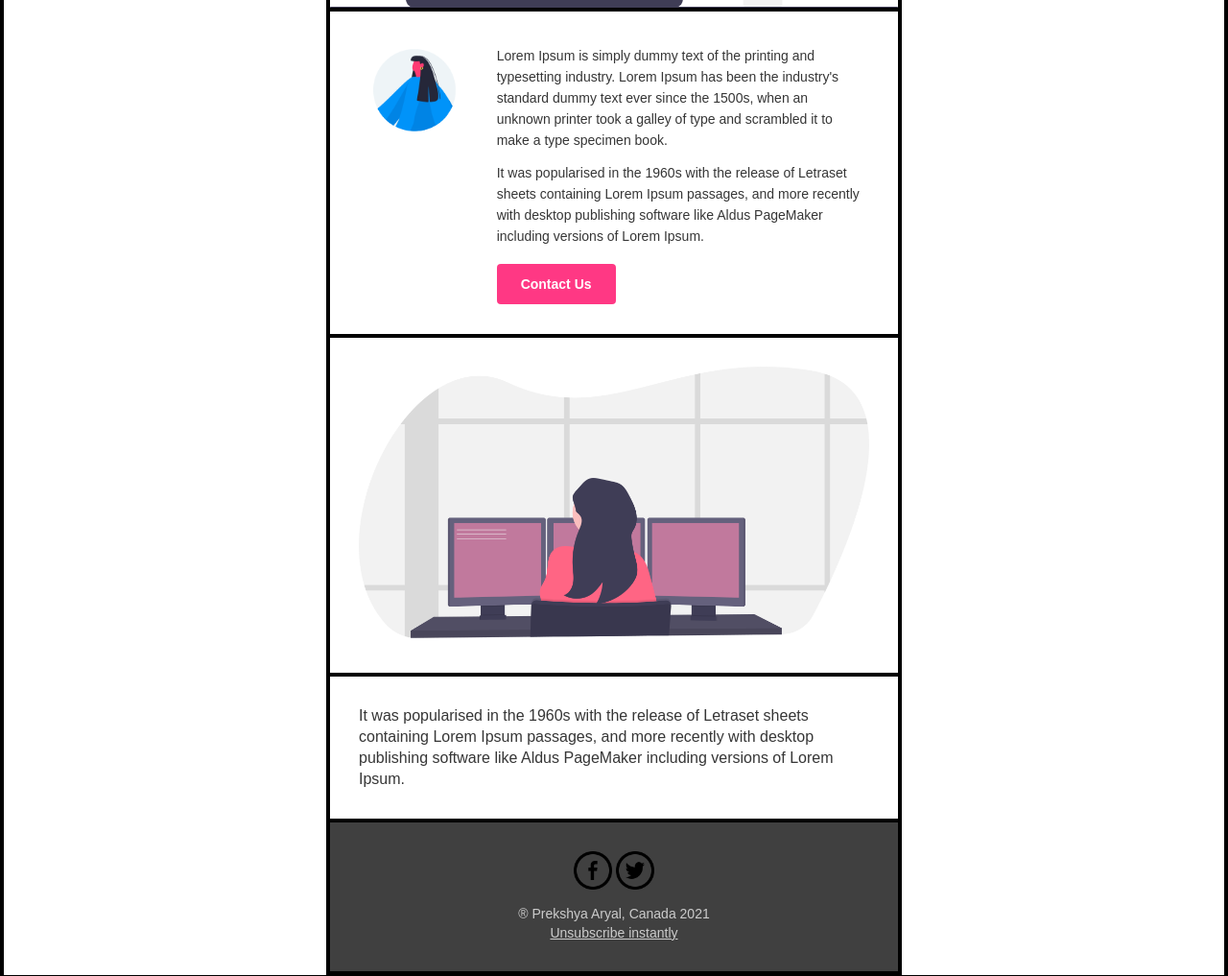
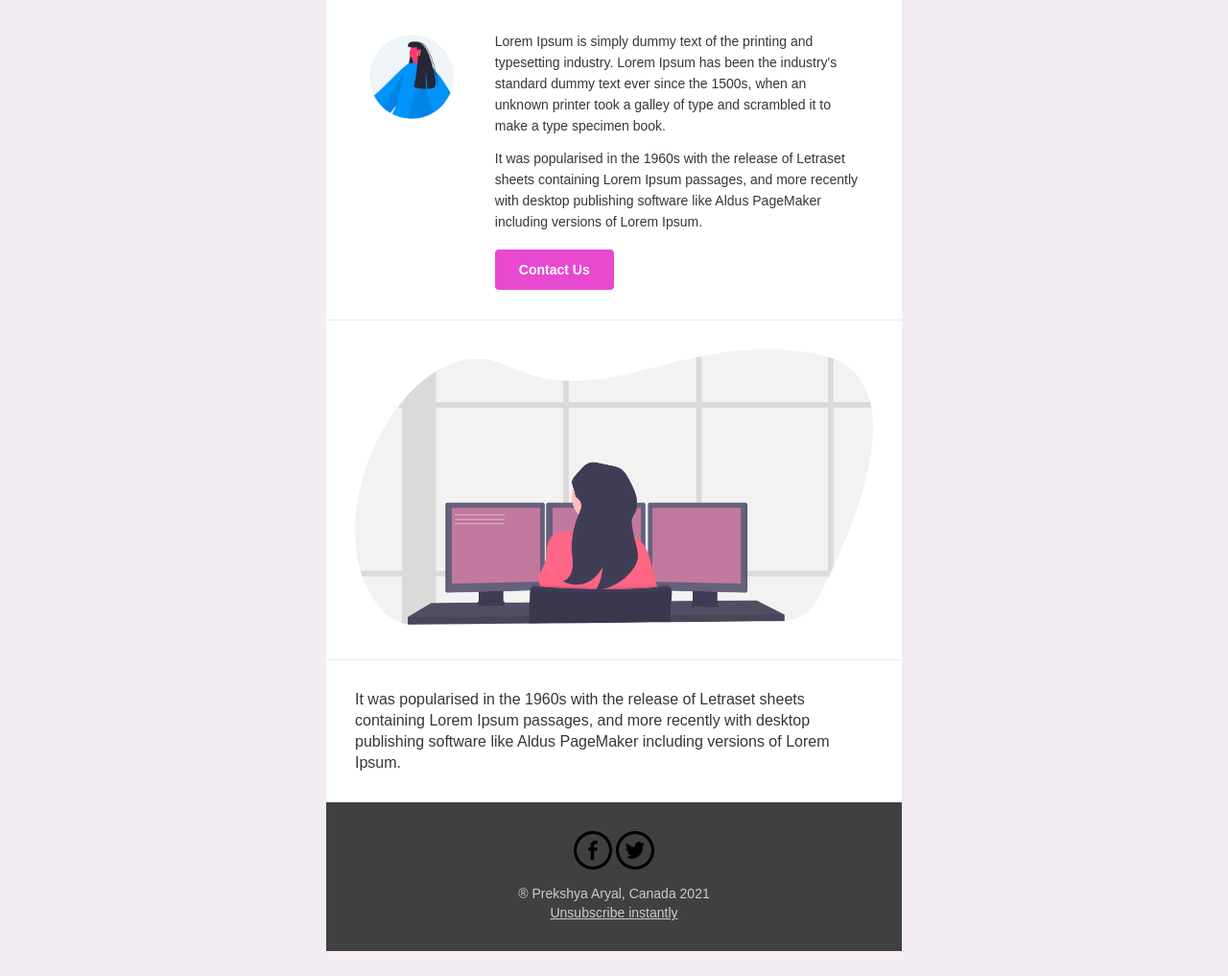
Before and after one commit to aryalprekshya/simple-responsive-email, a plain HTML site: page index.html in a window 1280 px wide. Shown: the part 758-1775 px from the top of the page at 96% size. After the commit the page ends 1749 px from the top, so only its background shows below. Drawn offline with Linux system fonts and the light colour scheme.

Commit message:
added background color, removed comments

```diff
--- a/index.html
+++ b/index.html
@@ -35,10 +35,10 @@
             font-family: Arial, sans-serif;
         }
 
-        table,
+        /* table,
         td {
             border: 2px solid #000000 !important
-        }
+        } */
 
         @media screen and (max-width: 530px) {
             .unsub {
@@ -68,16 +68,13 @@
     </style>
 </head>
 
-<body style="margin:0;padding:0;word-spacing:normal;">
+<body style="margin:0;padding:0;word-spacing:normal;background-color: #F3ECF2;">
     <div role="article" aria-roledescription="email" lang="en"
         style="text-size-adjust:100%; -webkit-text-size-adjust: 100%;-ms-text-size-adjust: 100%; ">
 
-        <!--Outer Scaffold-->
         <table role="presentation" style="width:100%;border:none;border-spacing:0;">
             <tr>
                 <td align="center" style="padding:0;">
-
-                    <!--Ghost Table-->
 
                     <!--[if mso]>
                     <table role="presentation" align="center" style="width:600px">
@@ -87,7 +84,6 @@
                     <table role="presentation"
                         style="width:94%;max-width:600px;border:none;border-spacing:0;text-align:left;font-size:16px;font-family:Arial,sans-serif;line-height:22px;color:#363636;">
 
-                        <!--Header Logo-->
                         <tr>
                             <td style="padding:40px 30px 30px 30px;text-align:center;font-size:24px;font-weight:bold;">
                                 <a href="https://google.com/" style="text-decoration: none;">
@@ -96,7 +92,6 @@
                             </td>
                         </tr>
 
-                        <!--Header Text-->
                         <tr>
                             <td style="padding:30px;background-color:#ffffff;">
                                 <h1
@@ -116,7 +111,6 @@
                             </td>
                         </tr>
 
-                        <!--two columns-->
                         <tr>
                             <td
                                 style="padding:35px 30px 11px 30px;font-size:0;background-color:#ffffff;border-bottom:1px solid #f0f0f5;border-color:rgba(201,201,207,.35);">
@@ -146,7 +140,7 @@
                                         recently with desktop publishing software like Aldus PageMaker including
                                         versions of Lorem Ipsum.</p>
                                     <p style="margin:0;"><a href="https://gmail.com/"
-                                            style="background: #ff3884; text-decoration: none; padding: 10px 25px; color: #ffffff; border-radius: 4px; display:inline-block; mso-padding-alt:0;text-underline-color:#ff3884">
+                                            style="background: #E749D1; text-decoration: none; padding: 10px 25px; color: #ffffff; border-radius: 4px; display:inline-block; mso-padding-alt:0;text-underline-color:#ff3884">
                                             <!--[if mso]><i style="letter-spacing: 25px;mso-font-width:-100%;mso-text-raise:20pt">&nbsp;</i><![endif]--><span
                                                 style="mso-text-raise:10pt;font-weight:bold;">Contact Us</span>
                                             <!--[if mso]><i style="letter-spacing: 25px;mso-font-width:-100%">&nbsp;</i><![endif]-->
@@ -177,7 +171,6 @@
                             </td>
                         </tr>
 
-                        <!--Footer-->
                         <tr>
                             <td
                                 style="padding:30px;text-align:center;font-size:12px;background-color:#404040;color:#cccccc;">
@@ -195,12 +188,9 @@
 
                             </td>
                         </tr>
-
                     </table>
-
                 </td>
             </tr>
-
         </table>
         <!--[if mso]>
                     </td>
@@ -210,7 +200,6 @@
         </td>
         </tr>
         </table>
-
     </div>
 </body>
 
```
